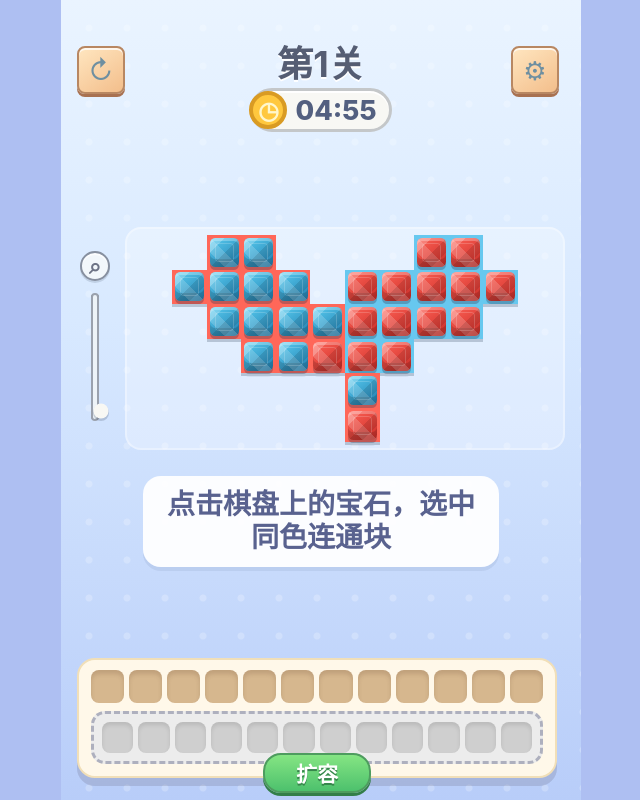
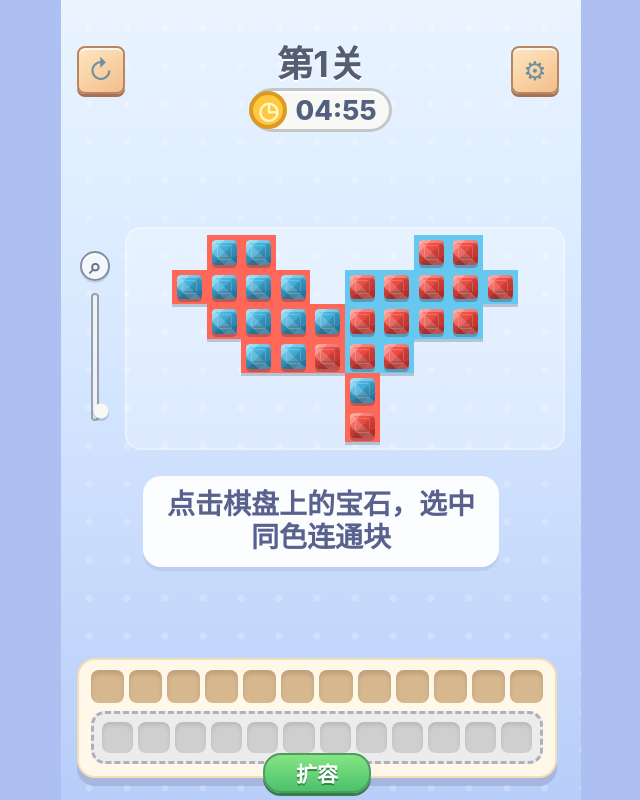
Before and after one commit to Chengzhiiia/Bengbeng-pindou, a React (Vite) app: page / in a window 1280 px wide. Shown: the whole page, without its empty margins (319-959 px from the left). Built offline with nearby package versions, Linux system fonts and the light colour scheme.

Commit message:
Shrink board gems to reveal target cells

```diff
--- a/src/App.css
+++ b/src/App.css
@@ -244,8 +244,8 @@
 }
 
 .gem {
-  width: 84%;
-  height: 84%;
+  width: 72%;
+  height: 72%;
   aspect-ratio: 1;
   border-radius: 18%;
   position: relative;
@@ -276,8 +276,8 @@
 }
 
 .gem-small {
-  width: 78%;
-  height: 78%;
+  width: 70%;
+  height: 70%;
   border-radius: 9px;
 }
 
--- a/src/App.tsx
+++ b/src/App.tsx
@@ -16,6 +16,7 @@ import { levels } from './levels'
 const traySize = 12
 const flightDurationMs = 260
 const flightStaggerMs = 20
+const gemVisualSizeRatio = 0.72
 const minBoardScale = 0.72
 const maxBoardScale = 1.1
 const minZoomVisibleCells = 9
@@ -621,7 +622,7 @@ function getGemRect(node: HTMLElement | null): RectSnapshot | null {
   const fallbackSize = 32
   const width = rect.width || fallbackSize
   const height = rect.height || fallbackSize
-  const size = Math.max(20, Math.min(width, height) * 0.84)
+  const size = Math.max(20, Math.min(width, height) * gemVisualSizeRatio)
   return {
     left: rect.left + (width - size) / 2,
     top: rect.top + (height - size) / 2,
```
Also changed, not shown: 1 other file (tests, documents, lock files or other folders).
